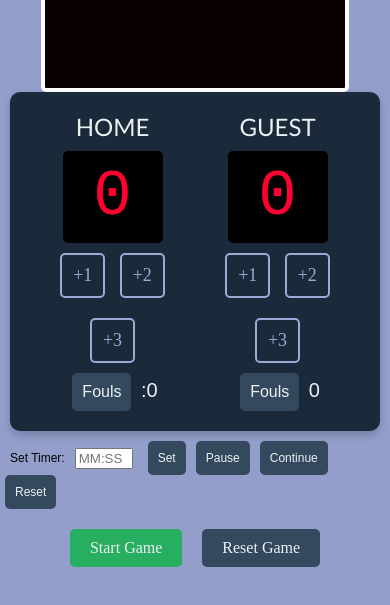
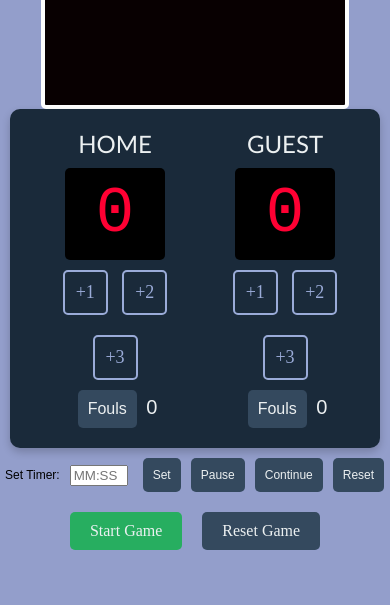
Before and after one commit to Stephy-Crown/BasketBall-Game, a plain HTML site: page index.html in a window 390 px wide. Both pictures are taken after a click on the button "Reset Game". Shown: the part 213-818 px from the top of the page. Drawn offline with Linux system fonts and the light colour scheme; a web font is replaced by a local one.

Commit message:
add functionality for Rest Game button and UI adjustments for mobile

```diff
--- a/index.html
+++ b/index.html
@@ -28,7 +28,7 @@
             </div>
             <div>
               <button class="fouls" onclick="homeCounter()">Fouls</button>
-              <p style="display: inline; font-size: 20px" id="home-foul">:0</p>
+              <p style="display: inline; font-size: 20px" id="home-foul">0</p>
             </div>
           </div>
           <div class="team">
@@ -46,7 +46,7 @@
           </div>
         </div>
         <div class="set-timer-button">
-          <p style="margin-left: 10px">Set Timer:</p>
+          <p style="margin-left: 5px">Set Timer:</p>
           <input type="text" id="timeInput" placeholder="MM:SS" />
           <button id="set-timer">Set</button>
 
--- a/index.js
+++ b/index.js
@@ -2,6 +2,10 @@ let timerInterval;
 let totalTime = 0;
 let lastTimeInput = ""; // To store the last valid time input as a string
 
+let homeScoreEl = document.getElementById("homeScore");
+let guestScoreEl = document.getElementById("guestScore");
+let homeScore = 0;
+let guestScore = 0;
 // document.getElementById("new-game-button").addEventListener("click", () => {
 //   const timeInput = document.getElementById("timeInput").value;
 //   if (!timeInput) {
@@ -190,6 +194,15 @@ document.getElementById("continue-timer").addEventListener("click", () => {
   }
 });
 
+// document.getElementById("reset-button").addEventListener("click", () => {
+//   if (timerInterval) {
+//     clearInterval(timerInterval);
+//   }
+//   remainingTime = initialTime;
+//   const timerElement = document.getElementById("timer");
+//   timerElement.textContent = formatTime(remainingTime);
+// });
+
 document.getElementById("reset-button").addEventListener("click", () => {
   if (timerInterval) {
     clearInterval(timerInterval);
@@ -197,6 +210,12 @@ document.getElementById("reset-button").addEventListener("click", () => {
   remainingTime = initialTime; // Reset to the initial set time
   const timerElement = document.getElementById("timer");
   timerElement.textContent = formatTime(remainingTime);
+
+  // Reset scores
+  homeScore = 0;
+  guestScore = 0;
+  homeScoreEl.textContent = homeScore;
+  guestScoreEl.textContent = guestScore;
 });
 
 document.getElementById("reset-timer").addEventListener("click", () => {
@@ -347,11 +366,6 @@ function guestCounter() {
   foulElement.textContent = parseInt(foulElement.textContent) + 1;
 }
 
-let homeScoreEl = document.getElementById("homeScore");
-let guestScoreEl = document.getElementById("guestScore");
-let homeScore = 0;
-let guestScore = 0;
-
 function incrementScore(team, points) {
   if (team === "home") {
     homeScore += points;
--- a/styles.css
+++ b/styles.css
@@ -187,9 +187,11 @@ button {
 .set-timer-button {
   display: flex;
   align-items: center;
+  /* width: 450px; */
   /* gap: 10px;  */
   /* Adjust the gap between elements */
-  flex-wrap: wrap; /* Allows wrapping to new line if necessary */
+  /* flex-wrap: wrap;  */
+  /* Allows wrapping to new line if necessary */
 }
 
 .set-timer-button p {
@@ -293,6 +295,13 @@ button:hover {
     flex-direction: row; */
     /* align-items: center; */
   }
+  .scoreboard-container {
+    width: 100%;
+  }
+  .buttons {
+    width: 170px;
+    margin: 0;
+  }
 }
 /* @media (max-width: 600px) {
   .scoreboard {
```
